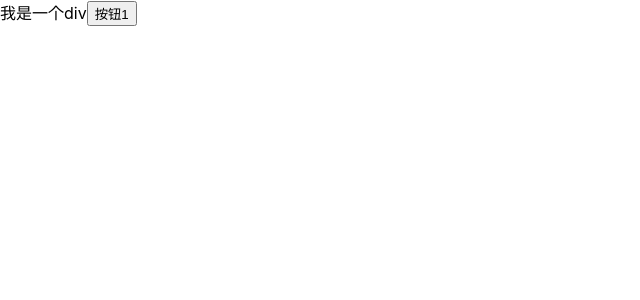
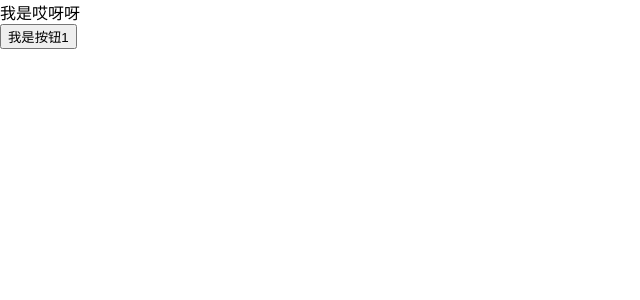
Before and after one commit to aiyaya211/react-study, a React (Create React App) app: page / in a window 1280 px wide. Shown: the top 300 px of the page, without its empty margins (0-640 px from the left). Built offline with nearby package versions, Linux system fonts and the light colour scheme.

Commit message:
jsx语法

```diff
--- a/package.json
+++ b/package.json
@@ -6,6 +6,7 @@
     "@testing-library/jest-dom": "^5.16.5",
     "@testing-library/react": "^13.4.0",
     "@testing-library/user-event": "^13.5.0",
+    "babel": "^6.23.0",
     "react": "^18.2.0",
     "react-dom": "^18.2.0",
     "react-scripts": "5.0.1",
--- a/src/index.js
+++ b/src/index.js
@@ -5,15 +5,14 @@ import './index.css';
 import reportWebVitals from './reportWebVitals';
 
 // 创建一个react元素
-const button = React.createElement('button', {
-  id: 'btn',
-  onClick: () => {
-    alert('请你点击我！')
-  }
-}, '按钮1');
+// const button = <button>我是按钮</button>
 
 // 创建一个div react元素
-const div = React.createElement('div', {}, ['我是一个div', button]);
+const name = '哎呀呀'
+const div =<div>
+  <div>我是{name}</div>
+  <button>我是按钮1</button>
+</div>;
 
 // 生成一个dom元素
 const root = ReactDOM.createRoot(document.getElementById('root'));
```
Also changed, not shown: 2 other files (tests, documents, lock files or other folders).
